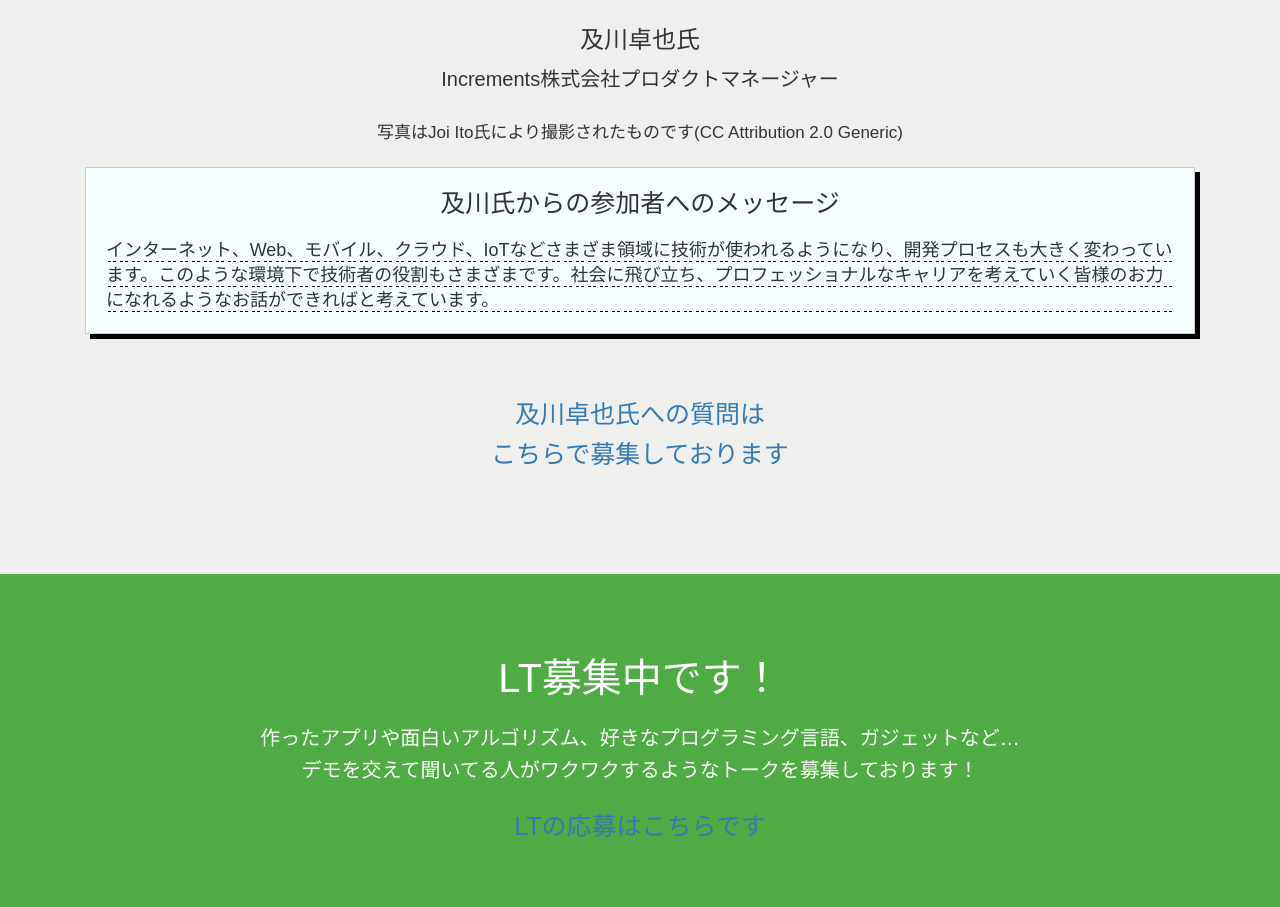
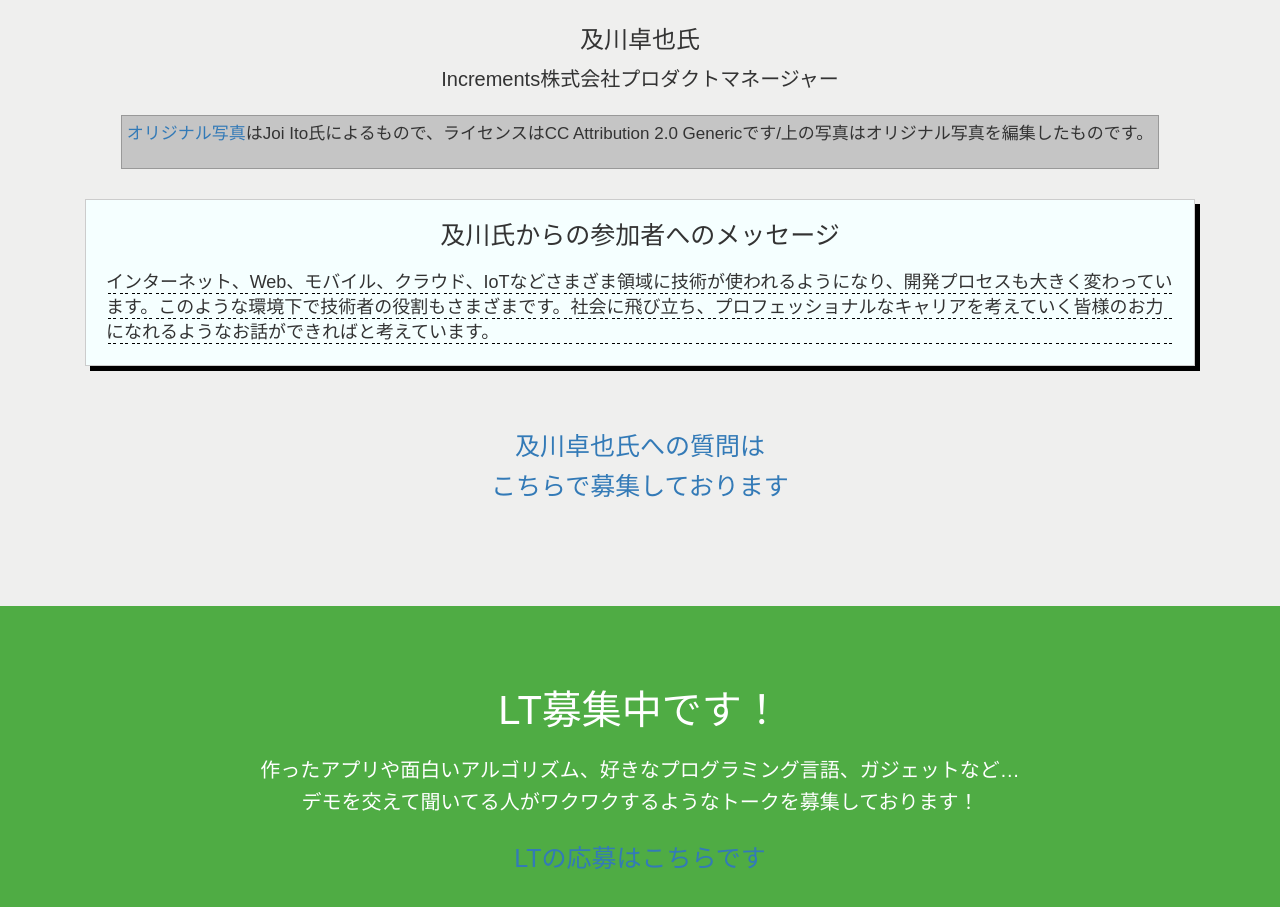
Before and after one commit to YAUC2015/yauc2015.github.io, a plain HTML site: page index.html in a window 1280 px wide. Shown: the part 3340-4247 px from the top of the page. Drawn offline with nearby package versions, Linux system fonts and the light colour scheme; a web font is replaced by a local one.

Commit message:
fix index.html

```diff
--- a/css/style.css
+++ b/css/style.css
@@ -263,6 +263,15 @@ body    {
     text-decoration: none;
 }
 
+.about-guest-speaker .cc {
+    padding: 0 5px 0px 5px;
+    margin: 0 30px 20px 30px;
+    border: 1px solid #999;
+    display: inline-block;
+    background-color: #c5c5c5;
+    text-align: center;
+}
+
 /* 及川氏からの参加者へのメッセージ */
 .about-guest-speaker .guest-message   {
     padding: 20px;
--- a/index.html
+++ b/index.html
@@ -253,7 +253,9 @@
         <a href="http://takoratta.hatenablog.com"><img src="img/guest.jpg" alt="guest speaker" class="img-circle center-block"></a>
         <h3>及川卓也氏</h3>
         <p>Increments株式会社プロダクトマネージャー</p>
-        <p><small>写真はJoi Ito氏により撮影されたものです(CC Attribution 2.0 Generic)</small></p>
+        <div class="cc">
+            <p><small><a href="http://profile.hatena.ne.jp/takoratta/">オリジナル写真</a>はJoi Ito氏によるもので、ライセンスはCC Attribution 2.0 Genericです/上の写真はオリジナル写真を編集したものです。</small></p>
+        </div>
     </div>
     <div class="guest-message">
         <h2>及川氏からの参加者へのメッセージ</h2>
```
